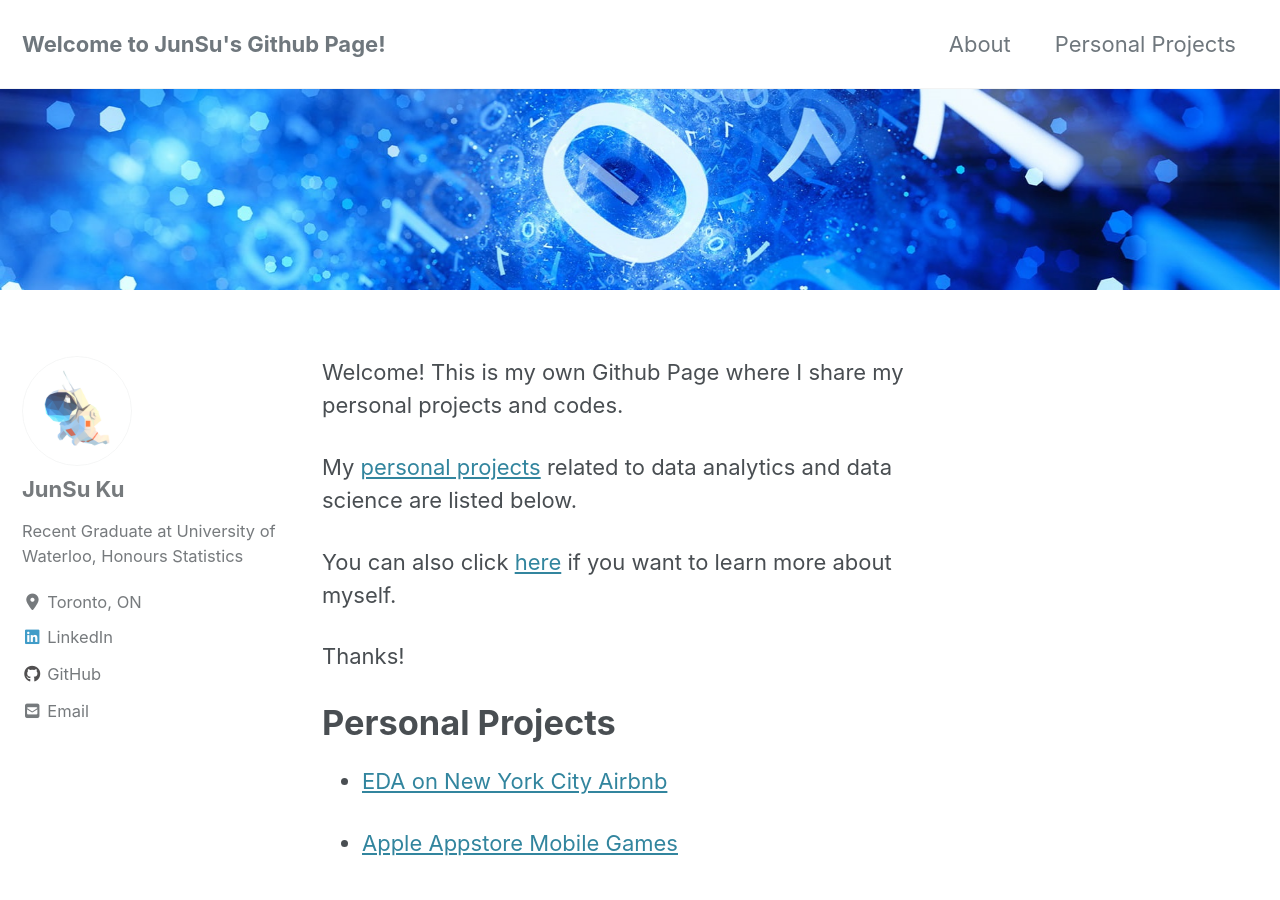
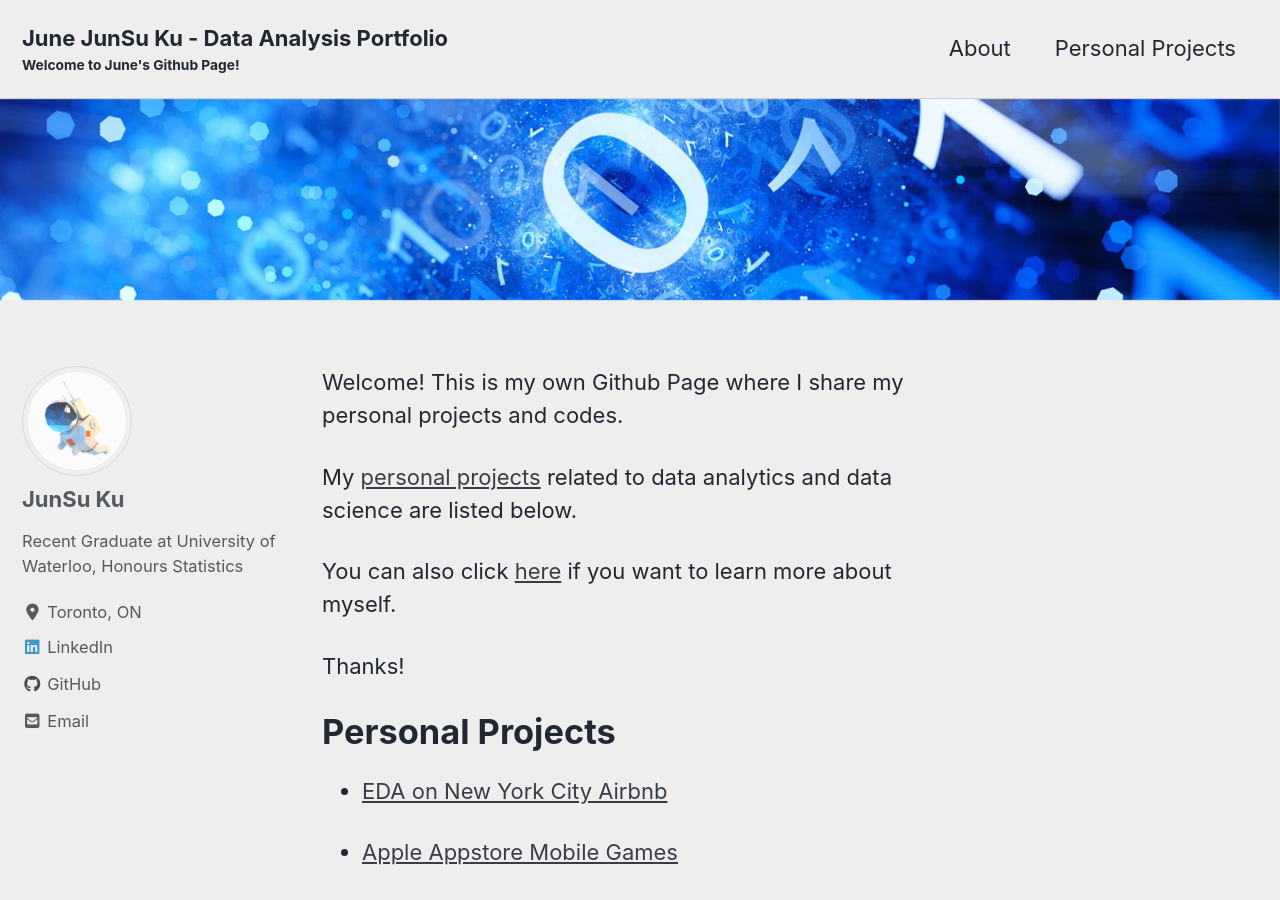
Before and after one commit to junsu-ku/junsu-ku.github.io, a Jekyll site: the page built from index.md, in a window 1280 px wide and 900 px high. Built offline with Jekyll 4.4.1, drawn with Linux system fonts in a browser that asks for light colours; cached includes are drawn as plain includes; nearby versions of some CDN libraries.

```diff
--- a/_config.yml
+++ b/_config.yml
@@ -12,13 +12,13 @@
 
 # theme                  : "minimal-mistakes-jekyll"
 # remote_theme           : "mmistakes/minimal-mistakes"
-minimal_mistakes_skin    : "default" # "air", "aqua", "contrast", "dark", "dirt", "neon", "mint", "plum", "sunrise"
+minimal_mistakes_skin    : "air" # "air", "aqua", "contrast", "dark", "dirt", "neon", "mint", "plum", "sunrise"
 
 # Site Settings
 locale                   : "en-US"
-title                    : "Welcome to JunSu's Github Page!"
+title                    : "June JunSu Ku - Data Analysis Portfolio"
 title_separator          : "-"
-subtitle                 : # site tagline that appears below site title in masthead
+subtitle                 : "Welcome to June's Github Page!"
 name                     : "JunSu Ku"
 description              : ""
 url                      : # the base hostname & protocol for your site e.g. "https://mmistakes.github.io"
```
